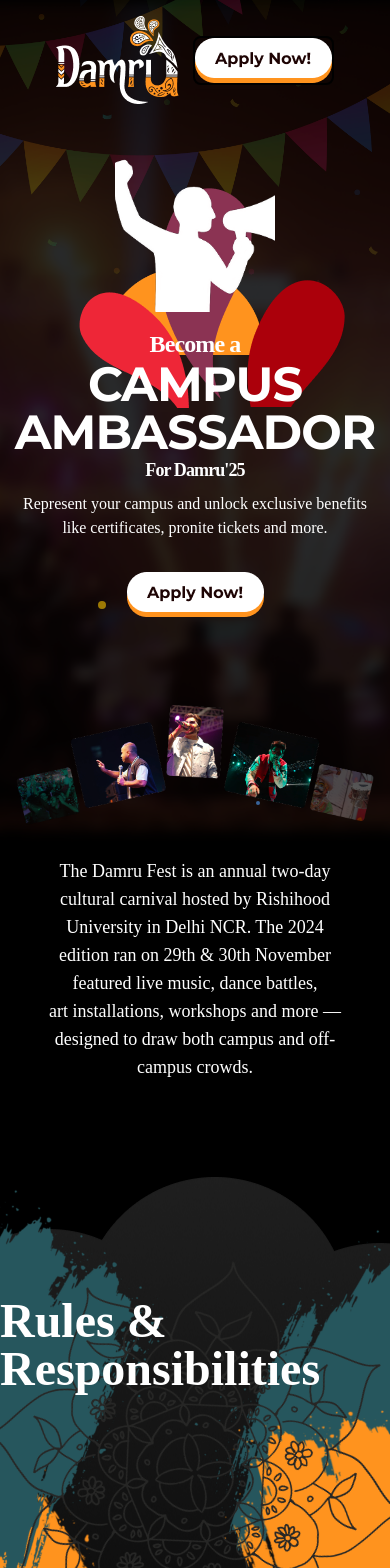
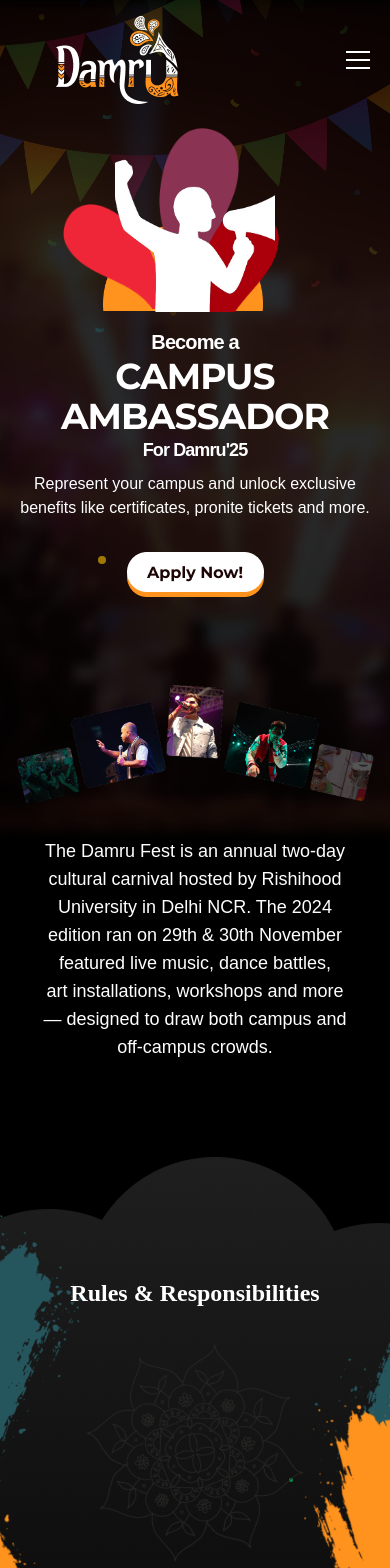
Before and after one commit to Damru-Fest/CA_Frontend, a Next.js app: page /Pages/ambassador in a window 390 px wide. Shown: the top 1568 px of the page. Built offline with nearby package versions, Linux system fonts and the light colour scheme.

Commit message:
Made Responsive

```diff
--- a/src/app/Pages/ambassador/sections/about.jsx
+++ b/src/app/Pages/ambassador/sections/about.jsx
@@ -24,7 +24,7 @@
 
                 {/* Description Panel */}
                 <div className="relative mx-auto max-w-5xl">
-                    <div className=" text-white px-6 md:px-10 py-8 md:py-10 leading-relaxed" style={{fontFamily:"Pujarelah"}}>
+                    <div className=" text-white px-6 md:px-10 py-8 md:py-10 leading-relaxed ambassador-about-text">
                         <p className="text-lg md:text-2xl text-center">
                             The Damru Fest is an annual two-day cultural carnival hosted by Rishihood <br /> University in Delhi NCR. The 2024 edition ran on 29th & 30th November featured live music, dance battles, <br />
                             art installations, workshops and more — designed to draw both campus and off-campus crowds.
--- a/src/app/Pages/ambassador/sections/benefits.jsx
+++ b/src/app/Pages/ambassador/sections/benefits.jsx
@@ -1,5 +1,5 @@
 export default function Benefits(){
     return(
-        <h1 className='text-center font-bold text-white text-4xl mt-5'>Benefits</h1>
+        <h1 className='benefits-title'>Benefits</h1>
     )
 }
--- a/src/app/Pages/ambassador/sections/home.jsx
+++ b/src/app/Pages/ambassador/sections/home.jsx
@@ -12,23 +12,14 @@
       }, []);
     return(
         <>
-        <div className="absolute inset-0 h-screen md:h-screen" style={{
-            width:"100vw",
-            backgroundImage:"url('/images/bg.png')",
-            backgroundColor:"black",
-            backgroundSize:"cover",
-            backgroundPosition:"center"
-         }}>
+        <div className="absolute inset-0 h-screen md:h-screen ambassador-home-bg">
 
         </div>
         <div className="absolute inset-0 pointer-events-none z-10 top-0 md:top-0">
                 <img
                     src="/images/Decor.png"
                     alt="Decorative background"
-                    className="absolute inset-0"
-                    style={{
-                        width:'100%'
-                    }}
+                    className="absolute inset-0 decor-image"
                 />
             </div>
 
@@ -42,7 +33,7 @@
                     {/* Person with megaphone illustration */}
                     <div className="relative flex justify-center items-center">
                         {/* Person Standing Image */}
-                        <div className="relative z-10 w-40 h-56 sm:w-56 sm:h-72 md:w-64 md:h-80 overflow-hidden">
+                        <div className="relative z-10 md:top-0   w-40 h-56 sm:w-56 sm:h-72 md:w-64 md:h-80 overflow-hidden">
                             <img
                                 data-aos="fade-in"
                                 src="/images/personStanding.png"
@@ -57,25 +48,25 @@
                             data-aos="fade-in"
                             src="/images/Ellipse 1.png"
                             alt="Orange ellipse"
-                            className="absolute -z-10 object-contain opacity-90 top-45 right-3 "
+                            className="absolute -z-10 object-contain opacity-90 md:top-45 top-34 right-3 md:w-auto "
                         />
                         <img
                             src="/images/PurpleBlob.png"
                             alt="Purple blob"
                             data-aos="fade-up"
-                            className="absolute -z-10 object-contain top-25 left-11"
+                            className="absolute -z-10 object-contain md:top-25 md:w-auto w-20 top-10   left-11"
                         />
                         <img
                             src="/images/RedBlob.png"
                             alt="Red blob"
-                            data-aos="fade-up"
-                            className="absolute -z-10 object-contain top-51 -left-9"
+                            data-aos = "fade-up"
+                            className="absolute -z-10 object-contain md:top-51 md:-left-9 -left-13 top-29 md:w-auto w-25"
                         />
                         <img
                             src="/images/BrownBlob.png"
                             alt="Brown blob"
-                            data-aos="fade-up"
-                            className="absolute -z-10 object-contain top-48 left-33"
+                            data-aos = "fade-up"
+                            className="absolute -z-10 object-contain md:top-48 md:left-33 -right-1 md:w-auto w-20 top-30 "
                         />
 
                     </div>
@@ -84,20 +75,20 @@
                 {/* Main Title */}
                 <div className="text-center -mt-2 md:-mt-4 px-2" data-aos="fade-in">
                     <h1 className="text-white text-4xl sm:text-5xl md:text-6xl lg:text-8xl font-bold leading-tight md:leading-[1.15] lg:leading-[1.1] tracking-tight">
-                        <div className="text-2xl md:text-3xl mt-2" style={{fontFamily:"Pujarelah"}}>Become a</div>
-                        <div className="text-5xl sm:text-6xl md:text-6xl lg:text-[6rem]" style={{fontFamily:"Montserrat"}}>CAMPUS</div>
-                        <div className="text-5xl sm:text-6xl md:text-6xl lg:text-[6rem]" style={{fontFamily:"Montserrat"}}>AMBASSADOR</div>
-                        <div className="text-lg sm:text-xl md:text-2xl lg:text-3xl mb-2" style={{fontFamily:"Pujarelah"}}>For Damru'25</div>
+                        <div className="text-xl md:text-3xl mt-2 ambassador-title-pujarelah">Become a</div>
+                        <div className="text-4xl sm:text-6xl md:text-6xl lg:text-[6rem] ambassador-title-montserrat">CAMPUS</div>
+                        <div className="text-4xl sm:text-6xl md:text-6xl lg:text-[6rem] ambassador-title-montserrat">AMBASSADOR</div>
+                        <div className="text-lg sm:text-xl md:text-2xl lg:text-3xl mb-2 ambassador-title-pujarelah">For Damru'25</div>
                     </h1>
                 </div>
 
                 {/* Description */}
-                <p data-aos="fade-in" className="text-white text-base sm:text-lg md:text-xl text-center mb-8 md:mb-6 max-w-sm sm:max-w-xl md:max-w-3xl" style={{fontFamily:"Pujarelah"}}>
+                <p data-aos="fade-in" className="text-white text-base sm:text-lg md:text-xl text-center mb-8 md:mb-6 max-w-sm sm:max-w-xl md:max-w-3xl ambassador-main-content">
                     Represent your campus and unlock exclusive benefits like certificates, pronite tickets and more.
                 </p>
 
                 {/* Apply Now Button */}
-                <motion.button className="mx-6 md:mx-10" style={{cursor:"pointer"}}
+                <motion.button className="mx-6 md:mx-10 ambassador-apply-button"
                     whileHover={{scale:1.2}}
                     whileTap={{scale:0.9}}>
                     <img src="/images/NavApplyNow.png" alt="" />
--- a/src/app/Pages/ambassador/sections/registerbanner.jsx
+++ b/src/app/Pages/ambassador/sections/registerbanner.jsx
@@ -1,13 +1,13 @@
 export default function Registerbanner(){
     return(
         <>
-            <div className='flex  flex-row justify-center items-center mt-30 p-40' style={{width:"100%",height:"20vh",backgroundImage:"url('/images/Rectangle.png')"}}>
-                <img src="/images/Speaker.png" alt="" />
+            <div className='flex flex-row justify-center items-center mt-30 md:p-40 register-banner-bg'>
+                <img className="md:w-auto w-20" src="/images/Speaker.png" alt="" />
                 <div className='flex-col flex'>
-                    <h1 className='font-bold text-white text-3xl'>What are you waiting for?</h1>
-                    <p className='text-white mt-5'>Apply for damru, represent your university <br />enjoy the fest!</p>
-                    <button  className="mt-5"style={{cursor:"pointer"}}>
-                        <img src="/images/NavApplyNow.png" alt="" />
+                    <h1 className='font-bold text-white md:text-3xl'>What are you waiting for?</h1>
+                    <p className='text-white md:mt-5'>Apply for damru, represent your university <br />enjoy the fest!</p>
+                    <button className="md:mt-5 mt-2 register-banner-button">
+                        <img className="md:w-auto w-25" src="/images/NavApplyNow.png" alt="" />
                     </button>
 
                 </div>
--- a/src/app/Pages/ambassador/sections/rules.jsx
+++ b/src/app/Pages/ambassador/sections/rules.jsx
@@ -11,18 +11,18 @@
 
         <div className='flex flex-row justify-center items-center' style={{backgroundImage:"url('/images/union.png')", width:"100%",height:"70vh"}}>
                     <div className='relative' style={{width:"100%"}}>
-                        <img data-aos="fade-right" className='absolute left-0 -top-70' src="/images/Left-Patch-2.png" alt="" />
-                        <img  data-aos="fade-right" className='absolute   left-0 -top-90' style={{marginRight:"auto"}} src="/images/RightPatch.png" alt="" />
+                        <img  data-aos="fade-right" className='absolute md:left-0  -left-20 -top-70' src="/images/Left-Patch-2.png" alt="" />
+                        <img  data-aos="fade-right" className='absolute   md:left-0 -left-20 -top-90' style={{marginRight:"auto"}} src="/images/RightPatch.png" alt="" />
 
 
-                        <img data-aos="fade-left" className='absolute right-0 -top-80' src="/images/RightPatch-2.png" alt="" />
-                        <img data-aos="fade-left" className='absolute right-0 -top-70' style={{marginLeft:"auto"}} src="/images/LeftPatch.png" alt="" />
+                        <img  data-aos="fade-left" className='absolute  m:right-0 -right-30 -top-80 m:w-auto ' src="/images/RightPatch-2.png" alt="" />
+                        <img data-aos = "fade-left" className='absolute m:right-0 -right-20 -top-70' style={{marginLeft:"auto"}} src="/images/LeftPatch.png" alt="" />
 
                     </div>
-                    <img className='absolute spinner' src="/images/Graphic_Elements.png" alt="" ></img>
+                    <img className='absolute md:w-auto w-50 spinner' src="/images/Graphic_Elements.png" alt="" ></img>
 
                     <div className='absolute  self-start mt-30'>
-                        <h1 className='text-white font-bold text-5xl align-top' style={{fontFamily:"Kamal", marginBottom:"auto"}}>Rules & Responsibilities</h1>
+                        <h1 className='text-white font-bold text-2xl md:text-5xl align-top' style={{fontFamily:"Kamal", marginBottom:"auto"}}>Rules & Responsibilities</h1>
 
                     </div>
 
--- a/src/app/components/caFooter.jsx
+++ b/src/app/components/caFooter.jsx
@@ -4,7 +4,7 @@
             <div className="flex flex-row justify-between items-end p-5 px-10 w-full">
 
                 {/* Logo left */}
-                <img src="/images/Logo.png" alt="Logo"/>
+                <img className="md:w-auto w-15" src="/images/Logo.png" alt="Logo"/>
 
                 {/* Text & Links right */}
                 <div className="flex flex-col items-end">
--- a/src/app/components/caNav.jsx
+++ b/src/app/components/caNav.jsx
@@ -1,10 +1,16 @@
-import { motion } from "motion/react"
-import { useCallback } from "react"
+import { motion, AnimatePresence } from "motion/react"
+import { useState } from "react"
 
 const CaNav = () => {
+    const [isMenuOpen, setIsMenuOpen] = useState(false)
 
-    // Function to play click sound
+    const toggleMenu = () => {
+        setIsMenuOpen(!isMenuOpen)
+    }
 
+    const closeMenu = () => {
+        setIsMenuOpen(false)
+    }
 
     return (
         <header className="relative z-40 flex justify-between items-center px-4 md:px-8 pt-6 md:pt-20 -top-2 md:-top-10 pointer-events-auto">
@@ -15,13 +21,12 @@
                 </span>
             </div>
 
-            {/* Navigation */}
-            <nav className="hidden md:flex space-x-8 items-end text-white ml-auto">
+            {/* Desktop Navigation */}
+            <nav className="hidden lg:flex space-x-8 items-end text-white ml-auto">
                 <motion.a
                     whileHover={{ scale: 1.1 }}
                     href="#about"
                     className="hover:text-orange-400 transition-colors"
-
                     whileTap={{scale:0.9}}
                 >
                     About
@@ -30,7 +35,6 @@
                     whileHover={{ scale: 1.1 }}
                     href="#rules"
                     className="hover:text-orange-400 transition-colors"
-
                     whileTap={{scale:0.9}}
                 >
                     Roles and Responsibilities
@@ -39,23 +43,123 @@
                     whileHover={{ scale: 1.1 }}
                     href="#benefits"
                     className="hover:text-orange-400 transition-colors"
-
                     whileTap={{scale:0.9}}
                 >
                     Benefits
                 </motion.a>
             </nav>
 
-            {/* Apply Now Button */}
+            {/* Desktop Apply Now Button */}
             <motion.button
-                className="border-2 mx-10 rounded-lg font-semibold"
+                className="hidden lg:block mx-10 font-semibold"
                 style={{ cursor: "pointer" }}
-                whileHover={{ scale: 1.1 }}
+                whileHover={{ scale: 1.05 }}
+                whileTap={{ scale: 0.95 }}
+            >
+                <img src="/images/NavApplyNow.png" alt="" className="h-12 w-auto" />
+            </motion.button>
+
+            {/* Burger Menu Button */}
+            <motion.button
+                className="lg:hidden flex flex-col justify-center items-center w-8 h-8 space-y-1.5"
+                onClick={toggleMenu}
                 whileTap={{ scale: 0.9 }}
+            >
+                <motion.span
+                    className="block w-6 h-0.5 bg-white transition-all duration-300"
+                    animate={{
+                        rotate: isMenuOpen ? 45 : 0,
+                        y: isMenuOpen ? 8 : 0
+                    }}
+                />
+                <motion.span
+                    className="block w-6 h-0.5 bg-white transition-all duration-300"
+                    animate={{
+                        opacity: isMenuOpen ? 0 : 1
+                    }}
+                />
+                <motion.span
+                    className="block w-6 h-0.5 bg-white transition-all duration-300"
+                    animate={{
+                        rotate: isMenuOpen ? -45 : 0,
+                        y: isMenuOpen ? -8 : 0
+                    }}
+                />
+            </motion.button>
 
-            >
-                <img src="/images/NavApplyNow.png" alt="" />
-            </motion.button>
+            {/* Mobile/Tablet Menu Overlay */}
+            <AnimatePresence>
+                {isMenuOpen && (
+                    <motion.div
+                        className="fixed inset-0 bg-black bg-opacity-50 z-50 lg:hidden"
+                        initial={{ opacity: 0 }}
+                        animate={{ opacity: 1 }}
+                        exit={{ opacity: 0 }}
+                        onClick={closeMenu}
+                    >
+                        <motion.div
+                            className="fixed top-0 right-0 h-full w-80 bg-gray-900 shadow-xl"
+                            initial={{ x: "100%" }}
+                            animate={{ x: 0 }}
+                            exit={{ x: "100%" }}
+                            transition={{ type: "spring", damping: 25, stiffness: 200 }}
+                            onClick={(e) => e.stopPropagation()}
+                        >
+                            {/* Close Button */}
+                            <div className="flex justify-end p-6">
+                                <motion.button
+                                    onClick={closeMenu}
+                                    className="text-white text-2xl"
+                                    whileTap={{ scale: 0.9 }}
+                                >
+                                    ×
+                                </motion.button>
+                            </div>
+
+                            {/* Mobile Navigation */}
+                            <nav className="flex flex-col space-y-6 px-6 pt-8">
+                                <motion.a
+                                    href="#about"
+                                    className="text-white text-xl hover:text-orange-400 transition-colors py-2"
+                                    onClick={closeMenu}
+                                    whileTap={{ scale: 0.95 }}
+                                >
+                                    About
+                                </motion.a>
+                                <motion.a
+                                    href="#rules"
+                                    className="text-white text-xl hover:text-orange-400 transition-colors py-2"
+                                    onClick={closeMenu}
+                                    whileTap={{ scale: 0.95 }}
+                                >
+                                    Roles and Responsibilities
+                                </motion.a>
+                                <motion.a
+                                    href="#benefits"
+                                    className="text-white text-xl hover:text-orange-400 transition-colors py-2"
+                                    onClick={closeMenu}
+                                    whileTap={{ scale: 0.95 }}
+                                >
+                                    Benefits
+                                </motion.a>
+                            </nav>
+
+                            {/* Mobile Apply Now Button */}
+                            <div className="absolute bottom-8 left-6 right-6">
+                                <motion.button
+                                    className="w-full font-semibold"
+                                    style={{ cursor: "pointer" }}
+                                    whileHover={{ scale: 1.02 }}
+                                    whileTap={{ scale: 0.98 }}
+                                    onClick={closeMenu}
+                                >
+                                    <img src="/images/NavApplyNow.png" alt="" className="w-full h-16 object-contain" />
+                                </motion.button>
+                            </div>
+                        </motion.div>
+                    </motion.div>
+                )}
+            </AnimatePresence>
         </header>
     )
 }
--- a/src/app/globals.css
+++ b/src/app/globals.css
@@ -15,3 +15,59 @@
       transform: rotate(360deg);
     }
   }
+
+/* Ambassador Section Styles */
+
+/* Home Section */
+.ambassador-home-bg {
+    width: 100vw;
+    background-image: url('/images/bg.png');
+    background-color: black;
+    background-size: cover;
+    background-position: center;
+}
+
+.decor-image {
+    width: 100%;
+}
+
+.ambassador-main-content {
+    font-family: 'Pujarelah', sans-serif;
+}
+
+.ambassador-title-pujarelah {
+    font-family: 'Pujarelah', sans-serif;
+}
+
+.ambassador-title-montserrat {
+    font-family: 'Montserrat', sans-serif;
+}
+
+.ambassador-apply-button {
+    cursor: pointer;
+}
+
+/* About Section */
+.ambassador-about-text {
+    font-family: 'Pujarelah', sans-serif;
+}
+
+/* Register Banner Section */
+.register-banner-bg {
+    width: 100%;
+    height: 20vh;
+    background-image: url('/images/Rectangle.png');
+}
+
+.register-banner-button {
+    cursor: pointer;
+}
+
+/* Benefits Section */
+.benefits-title {
+    font-weight: bold;
+    color: white;
+    font-size: 2.25rem;
+    margin-top: 1.25rem;
+    text-align: center;
+}
```
